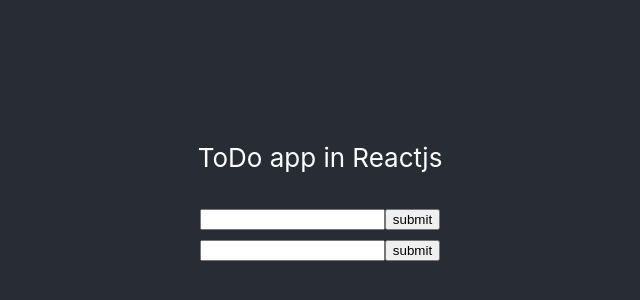
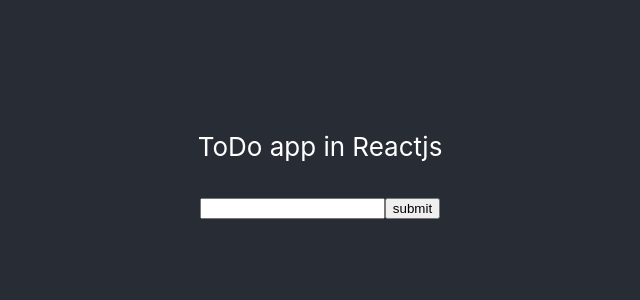
Before and after one commit to roma-marshall/fantastic-react-meme, a React (Create React App) app: page / in a window 1280 px wide. Shown: the part 212-512 px from the top of the page, without its empty margins (320-960 px from the left). Built offline with nearby package versions, Linux system fonts and the light colour scheme.

Commit message:
form edited

```diff
--- a/src/App.js
+++ b/src/App.js
@@ -15,7 +15,7 @@
             <header className="App-header">
                 <p>ToDo app in Reactjs</p>
                 <TodoForm addTodo={addTodo}/>
-                <TodoForm todos={todos}/>
+                <TodoList todos={todos}/>
             </header>
         </div>
     );
```
Also changed, not shown: 1 other file (tests, documents, lock files or other folders).
